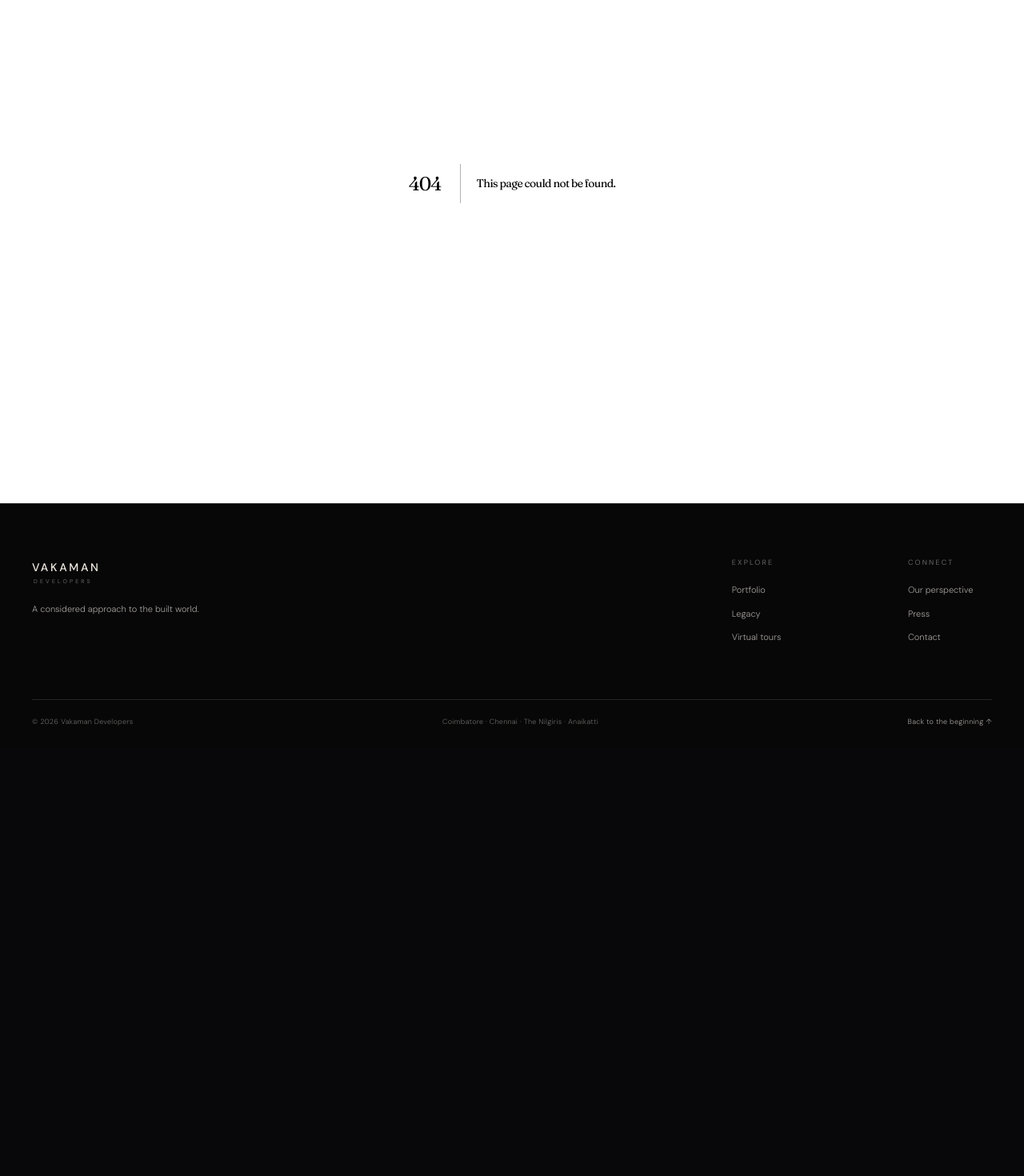
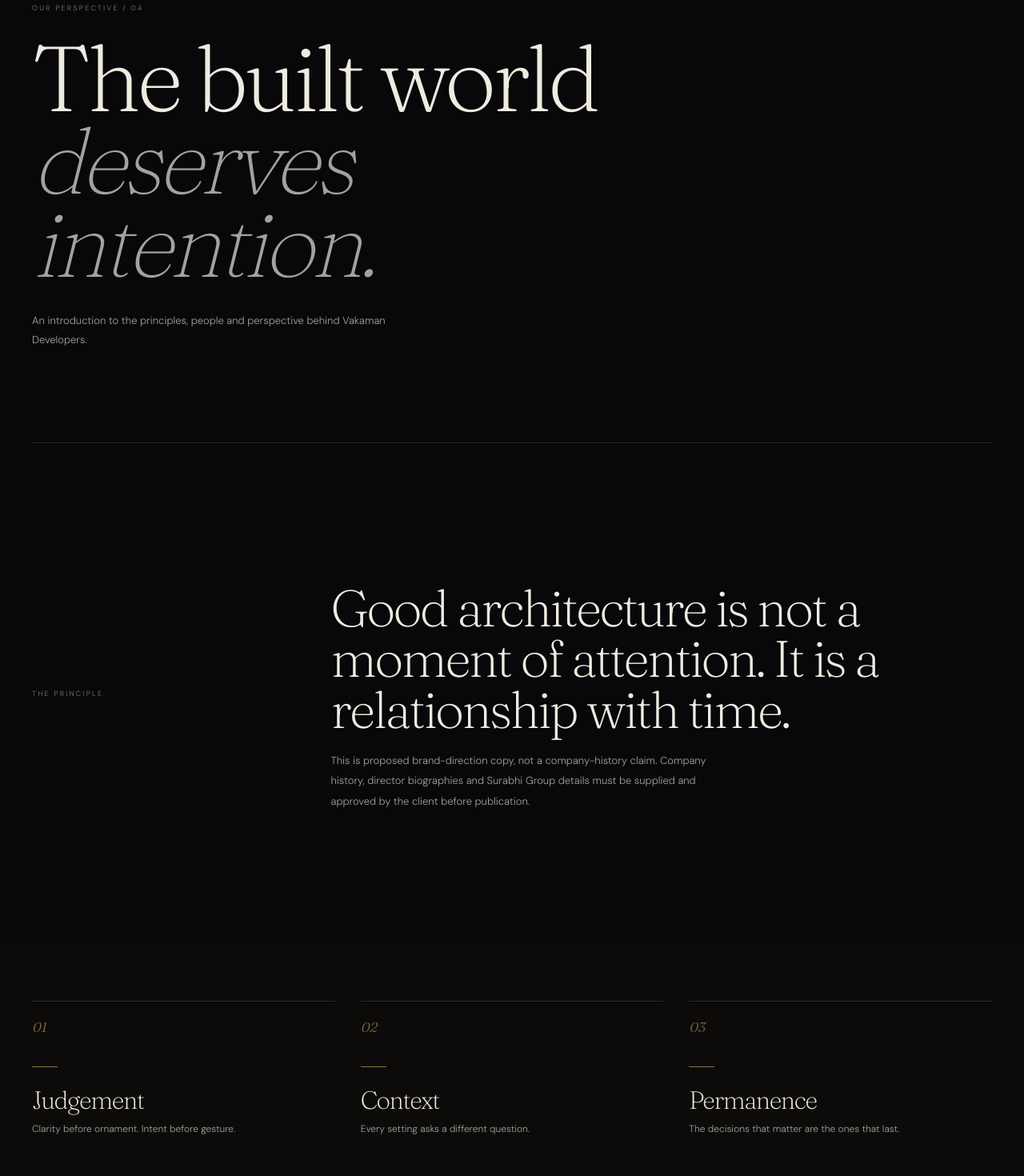
Before and after one commit to mansavim123-netizen/Vakaman, a Next.js app: page /about in a window 1280 px wide. Before the commit this address had no page. Shown: the part 260-1730 px from the top of the page at 80% size. Before the commit the page ends 1195 px from the top, so only its background shows below. Built offline with nearby package versions, Linux system fonts and the light colour scheme.

Commit message:
feat(about): add about-page wireframe

```diff
--- /dev/null
+++ b/app/about/page.tsx
@@ -0,0 +1,23 @@
+import type { Metadata } from "next";
+import Link from "next/link";
+import PageIntro from "@/components/page-intro";
+
+export const metadata: Metadata = { title: "Our Perspective" };
+
+export default function AboutPage() {
+  return (
+    <>
+      <PageIntro eyebrow="Our perspective / 04" title={<>The built world<br /><em>deserves intention.</em></>} description="An introduction to the principles, people and perspective behind Vakaman Developers." />
+      <section className="shell about-statement section-pad">
+        <span className="eyebrow">The principle</span>
+        <div><h2>Good architecture is not a moment of attention. It is a relationship with time.</h2><p>This is proposed brand-direction copy, not a company-history claim. Company history, director biographies and Surabhi Group details must be supplied and approved by the client before publication.</p></div>
+      </section>
+      <section className="about-values"><div className="shell principle-grid">
+        <article className="principle-card"><span className="principle-card__index">01</span><div className="principle-card__line" /><h3>Judgement</h3><p>Clarity before ornament. Intent before gesture.</p></article>
+        <article className="principle-card"><span className="principle-card__index">02</span><div className="principle-card__line" /><h3>Context</h3><p>Every setting asks a different question.</p></article>
+        <article className="principle-card"><span className="principle-card__index">03</span><div className="principle-card__line" /><h3>Permanence</h3><p>The decisions that matter are the ones that last.</p></article>
+      </div></section>
+      <section className="shell about-cta"><p>For a closer conversation about the work and the people behind it.</p><Link className="button button--light" href="/contact">Contact Vakaman ↗</Link></section>
+    </>
+  );
+}
```
